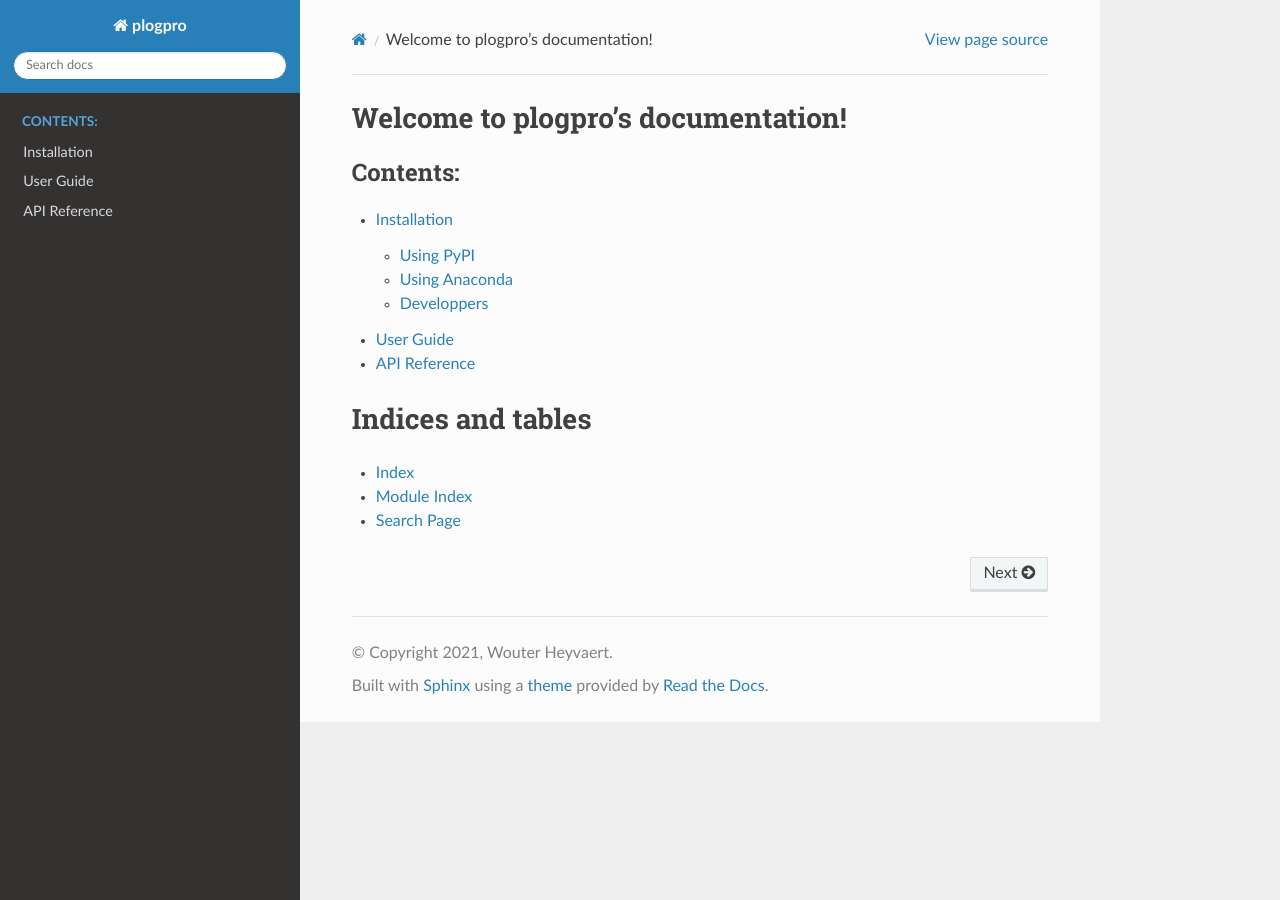
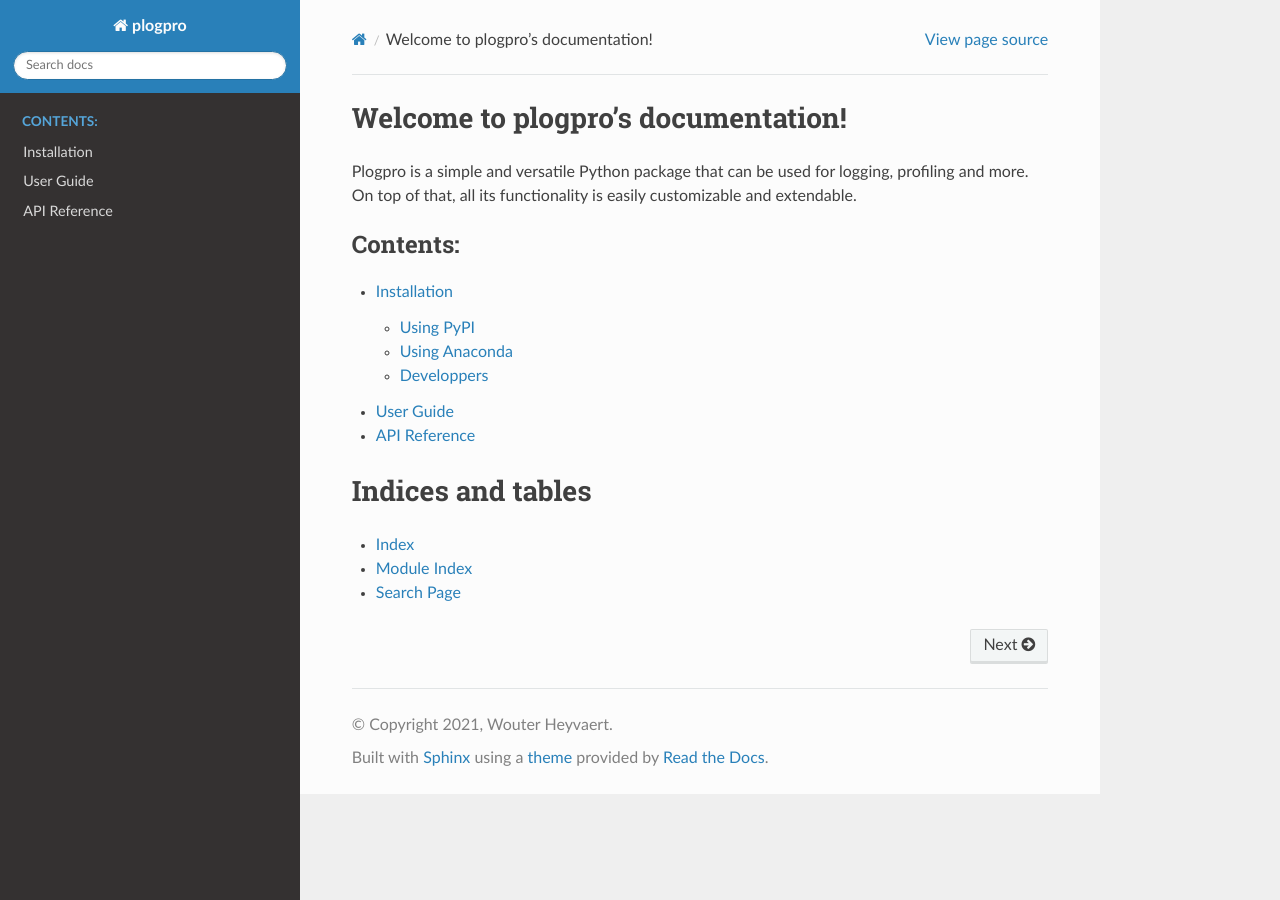
Before and after one commit to wohe157/plogpro, a Sphinx documentation site: the page built from docs/source/index.rst, in a window 1280 px wide. Built offline with Sphinx 7.4.7 and the Read the Docs theme 2.0.0, drawn with Linux system fonts in a browser that asks for light colours.

Commit message:
Added welcome message to docs homepage

```diff
--- a/docs/source/index.rst
+++ b/docs/source/index.rst
@@ -1,5 +1,9 @@
 Welcome to plogpro's documentation!
 ===================================
+
+Plogpro is a simple and versatile Python package that can be used for logging,
+profiling and more. On top of that, all its functionality is easily customizable
+and extendable.
 
 .. toctree::
    :maxdepth: 2
```
